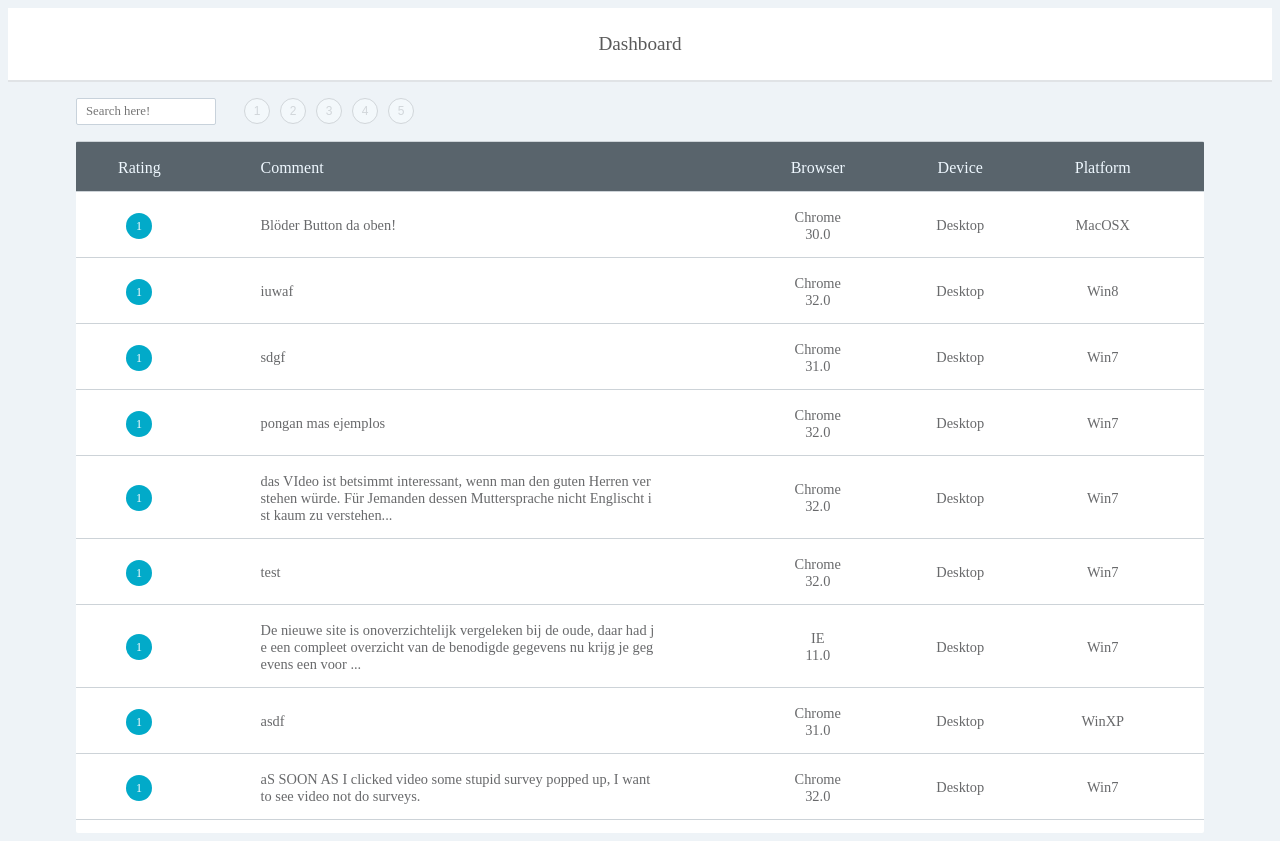
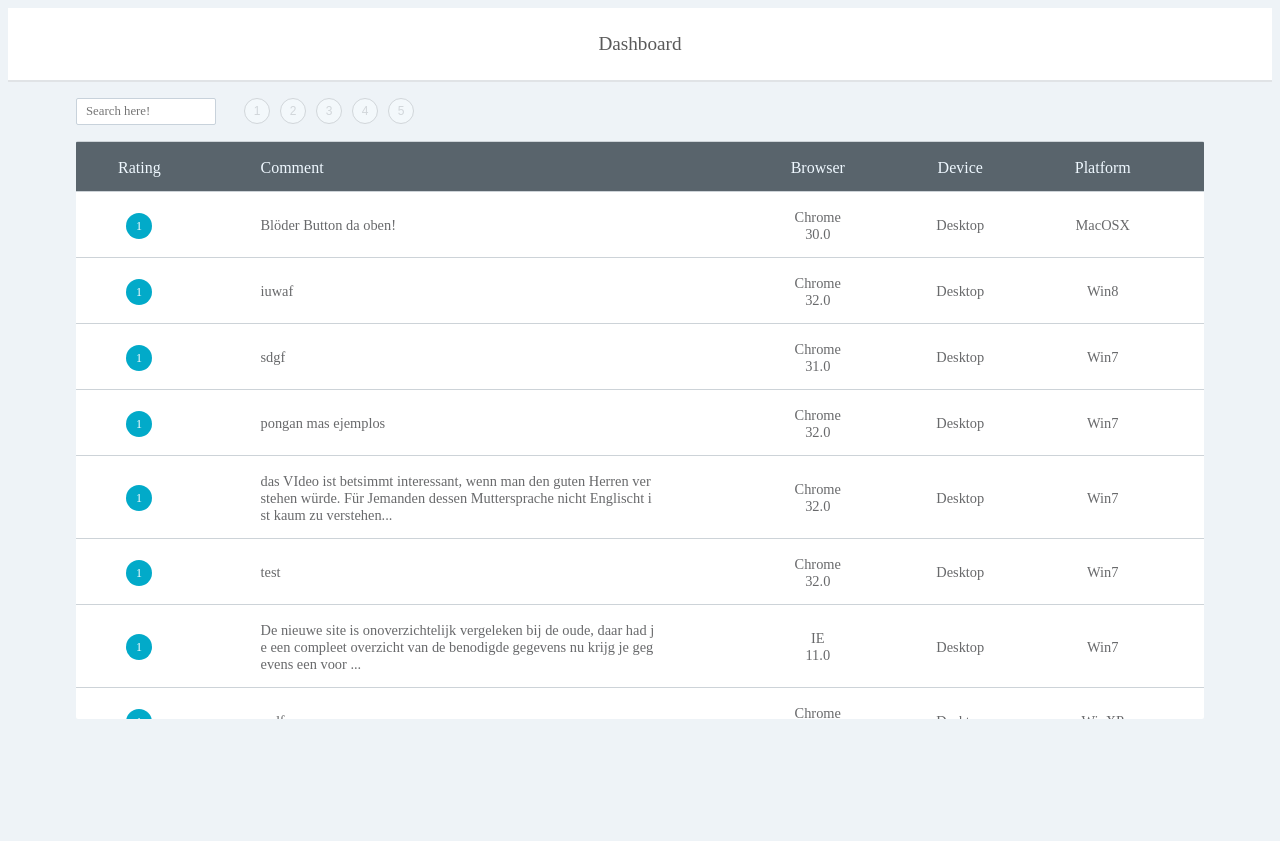
Before and after one commit to restcristian/usabillaAssignment, a React app: page / in a window 1280 px wide. After the commit the page ends 800 px from the top, so only its background shows below. Built offline with nearby package versions, Linux system fonts and the light colour scheme; the HTML template or start-up script is replaced by a standard one.

Commit message:
Adjusted scrollable tables max-height.

```diff
--- a/src/components/presentational/TableLayout/TableLayout.css
+++ b/src/components/presentational/TableLayout/TableLayout.css
@@ -2,7 +2,7 @@
     width:100%;
     border-radius: 2px;
     background-color: #fff;
-    max-height: calc(100vh - 108px);
+    max-height: calc(100vh - 222px);
     overflow: auto;
 }
 .tableRow{
@@ -85,7 +85,7 @@
 /* Mobile Layout */
 
 .tableLayoutMobile{
-    max-height: calc(100vh - 108px);
+    max-height: calc(100vh - 222px);
     overflow: auto;
 }
 
```
